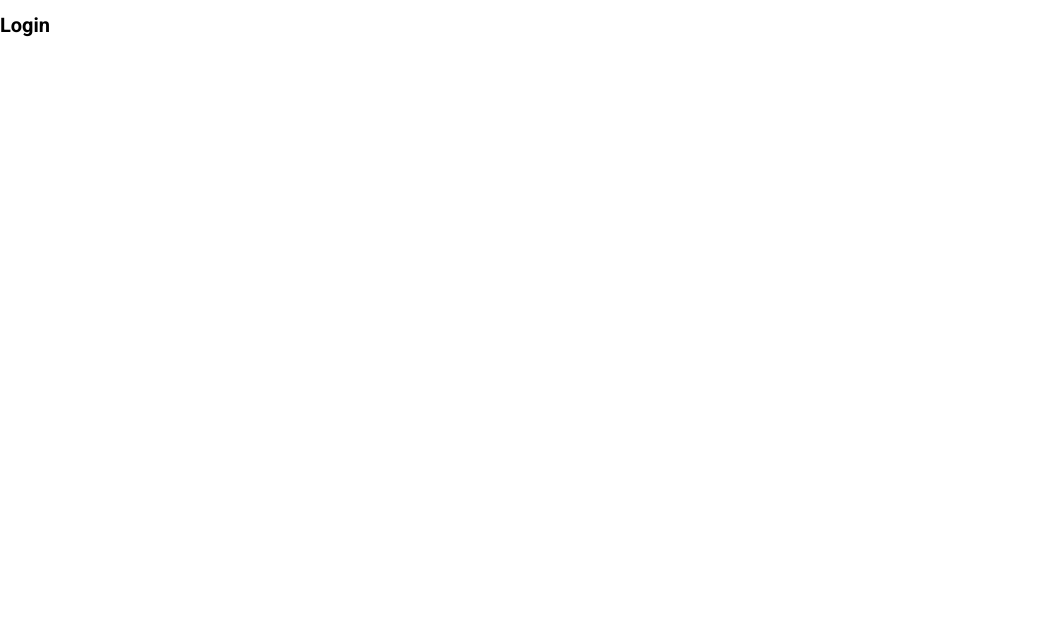
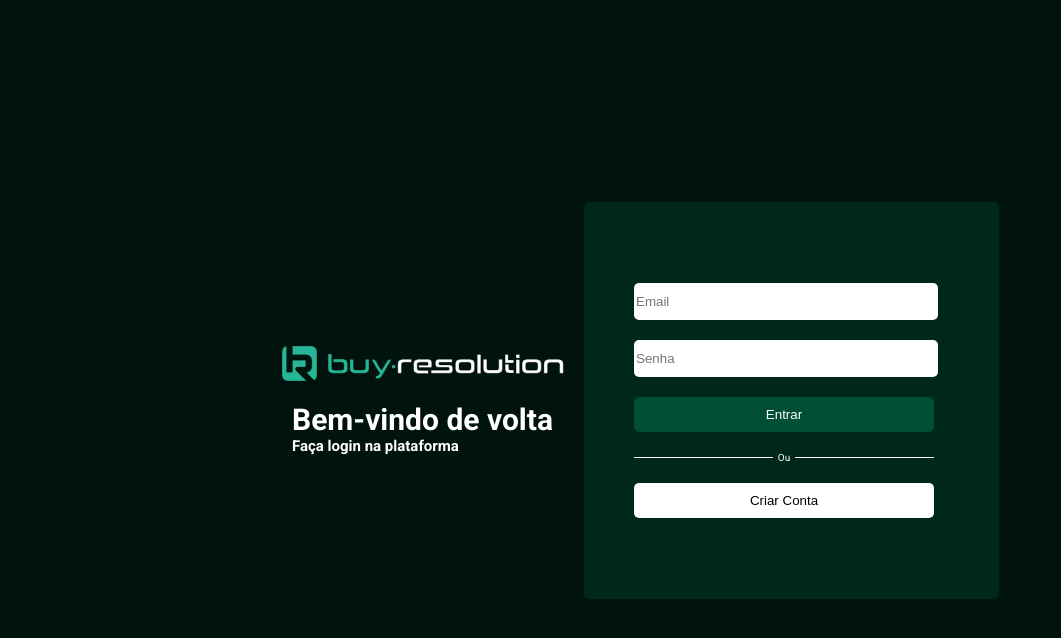
Before and after one commit to Gustavoph/BuyResolutionFront, a React (Vite) app: page /login in a window 1280 px wide. Shown: the top 638 px of the page, without its empty margins (0-1061 px from the left). Built offline with nearby package versions, Linux system fonts and the light colour scheme.

Commit message:
:sparkles: First version of login layout

```diff
--- a/src/styles/theme.ts
+++ b/src/styles/theme.ts
@@ -2,8 +2,19 @@ export default {
   colors: {
     primary: "#00140D",
     secondary: "#00281A",
+    tertiary: "#004F34",
 
     white: "#FFFFFF",
     black: "#000000",
+  },
+  inputSize: {
+    md: {
+      width: "30rem",
+      height: "3.5rem"
+    }
+  },
+  border:{
+    type: "none",
+    radius: "0.5rem"
   }
 }
--- /dev/null
+++ b/src/views/Login/components/Inputs/Inputs.tsx
@@ -0,0 +1,19 @@
+import { Container, Content, SignIn, SignOut, Input, ButtonSignIn, ButtonSignOut, Division } from './styles'
+
+export function Inputs() {
+  return(
+    <Container>
+      <Content>
+        <SignIn>
+          <Input placeholder='Email' type={'email'}/>
+          <Input placeholder='Senha' type={'password'}/>
+          <ButtonSignIn>Entrar</ButtonSignIn>
+        </SignIn>
+        <Division>Ou</Division>
+        <SignOut>
+          <ButtonSignOut onClick={() => console.log('Criar Conta')}>Criar Conta</ButtonSignOut>
+        </SignOut>
+      </Content>
+    </Container>
+  )
+}
--- /dev/null
+++ b/src/views/Login/components/Inputs/styles.ts
@@ -0,0 +1,83 @@
+import styled from 'styled-components';
+
+export const Container = styled.div`
+  display: flex;
+  align-items: center;
+  width: 41.5rem;
+  height: 39.7rem;
+  border-radius: ${({theme}) => theme.border.radius};
+  background-color: ${({theme}) => theme.colors.secondary};
+`
+
+export const Content = styled.div`
+  display: flex;
+  flex-direction: column;
+  justify-content: center;
+  /* align-items: center; */
+  width: 100%;
+  padding: 8.6rem 5rem;
+`;
+
+export const SignIn = styled.div`
+  display: flex;
+  flex-direction: column;
+`;
+
+export const SignOut = styled.div`
+  display: flex;
+  flex-direction: column;
+`;
+
+export const Input = styled.input`
+  width: ${({theme}) => theme.inputSize.md.width};
+  height: ${({theme}) => theme.inputSize.md.height};
+  margin-bottom: 2rem;
+  border: ${({theme}) => theme.border.type};
+  border-radius: ${({theme}) => theme.border.radius};
+  outline: none;
+`;
+
+export const ButtonSignIn = styled.button`
+  width: ${({theme}) => theme.inputSize.md.width};
+  height: ${({theme}) => theme.inputSize.md.height};
+  border: ${({theme}) => theme.border.type};
+  border-radius: ${({theme}) => theme.border.radius};
+  color: ${({theme}) => theme.colors.white};
+  background-color: ${({theme}) => theme.colors.tertiary};
+  :hover{
+    filter: brightness(0.7);
+  }
+`;
+
+export const ButtonSignOut = styled.button`
+  width: ${({theme}) => theme.inputSize.md.width};
+  height: ${({theme}) => theme.inputSize.md.height};
+  border: ${({theme}) => theme.border.type};
+  border-radius: ${({theme}) => theme.border.radius};
+  color: ${({theme}) => theme.colors.black};
+  background-color: ${({theme}) => theme.colors.white};
+  :hover{
+    filter: brightness(0.7);
+  }
+`;
+
+export const Division = styled.div`
+  display: flex;
+  align-items: center;
+  width: ${({theme}) => theme.inputSize.md.width};
+  margin-top: 2rem;
+  margin-bottom: 2rem;
+  color: #fff;
+  ::before{
+    content: "";
+    width: 100%;
+    border-top: 1px solid #fff;
+    margin-right: 0.5rem;
+  }
+  ::after{
+    content: "";
+    width: 100%;
+    border-top: 1px solid #fff;
+    margin-left: 0.5rem;
+  }
+`;
--- /dev/null
+++ b/src/views/Login/components/Wellcome/Wellcome.tsx
@@ -0,0 +1,14 @@
+import { Content, Title, SubTitle, Text, Image} from './styles';
+import LogoBeResolution from '../../../../assets/BeResolution.svg'
+
+export function Wellcome() {
+  return(
+      <Content>
+        <Image src={LogoBeResolution}/>
+        <Text>
+          <Title>Bem-vindo de volta</Title>
+          <SubTitle>Faça login na plataforma</SubTitle>
+        </Text>
+      </Content>
+  )
+}
--- /dev/null
+++ b/src/views/Login/components/Wellcome/styles.ts
@@ -0,0 +1,26 @@
+import styled from 'styled-components';
+
+export const Content = styled.div`
+  display: flex;
+  flex-direction: column;
+  align-items: center;
+  padding-right: 2rem;
+`;
+
+export const Text = styled.div`
+  display: flex;
+  flex-direction: column;
+  color: #fff;
+  padding-top: 2rem;
+`;
+
+export const Image = styled.img``;
+
+export const Title = styled.h1`
+  font-size: 3rem;
+  margin: 0;
+`;
+
+export const SubTitle = styled.h2`
+  margin: 0;
+`;
--- a/src/views/Login/index.tsx
+++ b/src/views/Login/index.tsx
@@ -1,9 +1,15 @@
-import { Container, Title } from './styles';
+import { Container, Content } from './styles';
+import { Wellcome } from './components/Wellcome/Wellcome';
+import { Inputs } from './components/Inputs/Inputs';
+
 
 export function Login() {
   return (
     <Container>
-      <Title>Login</Title>
+      <Content>
+        <Wellcome/>
+        <Inputs/>
+      </Content>
     </Container>
   )
 }
--- a/src/views/Login/styles.ts
+++ b/src/views/Login/styles.ts
@@ -1,5 +1,19 @@
 import styled from 'styled-components';
 
-export const Container = styled.div``;
+export const Container = styled.div`
+  display: flex;
+  align-items: center;
+  justify-content: center;
+  width: 100%;
+  height: 100vh;
+  background-color: ${({theme}) => theme.colors.primary};
+`;
 
-export const Title = styled.h1``;
+export const Content = styled.div`
+  display: flex;
+  justify-content: center;
+  align-items: center;
+  max-width: 112rem;
+  margin: 0 auto;
+  width: 100%;
+`;
```
Also changed, not shown: src/assets/BeResolution.svg (added).
